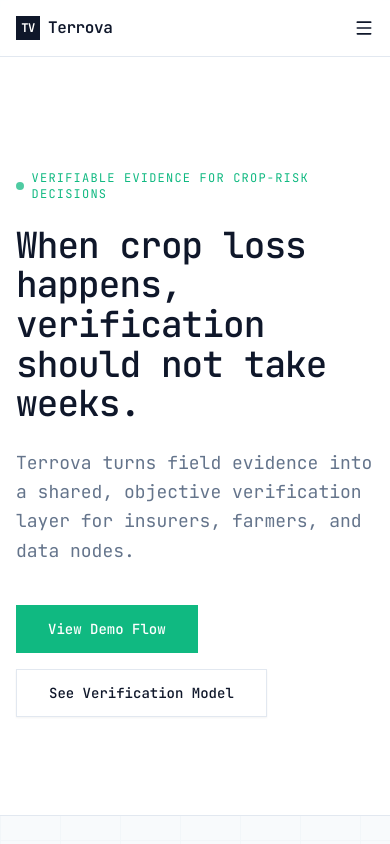
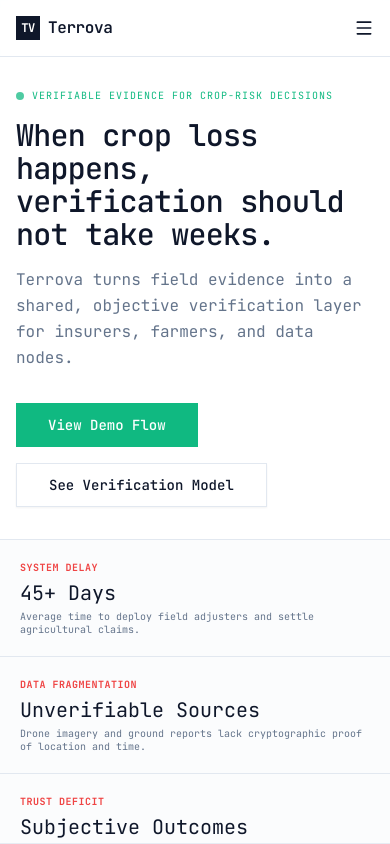
Before and after one commit to agehcx/Terrova, a Next.js app: page / in a window 390 px wide. Built offline with nearby package versions, Linux system fonts and the light colour scheme.

Commit message:
refactor: merge hero and stakes sections into a responsive full-height layout and add footer component

```diff
--- a/app/page.tsx
+++ b/app/page.tsx
@@ -144,39 +144,40 @@ export default function LandingPage() {
       </nav>
 
       <main className="relative z-10 pt-14">
-        {/* Hero */}
-        <section className="relative min-h-[90vh] flex flex-col justify-center pt-24 pb-20 md:pt-32 md:pb-32 border-b border-border bg-background snap-start snap-always scroll-mt-14">
-          <div className="mx-auto max-w-6xl px-4">
+        {/* Hero & Stakes Band Combined */}
+        <section className="relative h-[calc(100vh-3.5rem)] flex flex-col border-b border-border bg-background snap-start snap-always scroll-mt-14">
+          <div className="flex-grow flex flex-col justify-center py-8">
+            <div className="mx-auto max-w-6xl px-4 w-full">
               <motion.div
                 initial={{ opacity: 0, x: -50 }}
                 animate={{ opacity: 1, x: 0 }}
                 transition={{ duration: 0.6, ease: "easeOut" }}
                 className="flex flex-col max-w-3xl"
               >
-              <div className="inline-flex items-center gap-2 mb-6">
+                <div className="inline-flex items-center gap-2 mb-4">
                   <span className="h-2 w-2 rounded-full bg-primary animate-pulse" />
-                <span className="text-xs text-primary tracking-widest uppercase">Verifiable evidence for crop-risk decisions</span>
+                  <span className="text-[10px] md:text-xs text-primary tracking-widest uppercase font-mono">Verifiable evidence for crop-risk decisions</span>
                 </div>
 
-              <h1 className="text-4xl md:text-5xl lg:text-6xl font-medium tracking-tight leading-[1.1] text-foreground">
+                <h1 className="text-3xl md:text-5xl lg:text-6xl font-medium tracking-tight leading-[1.1] text-foreground">
                   When crop loss happens, verification should not take weeks.
                 </h1>
 
-              <p className="mt-6 text-lg md:text-xl text-muted-foreground leading-relaxed max-w-2xl">
+                <p className="mt-4 text-base md:text-xl text-muted-foreground leading-relaxed max-w-2xl font-mono">
                   Terrova turns field evidence into a shared, objective verification layer for insurers, farmers, and data nodes.
                 </p>
 
-              <div className="mt-10 flex flex-wrap items-center gap-4">
+                <div className="mt-8 flex flex-wrap items-center gap-4">
                   <Link href="/dashboard">
                     <motion.div whileHover={{ scale: 1.05 }} whileTap={{ scale: 0.95 }}>
-                    <Button size="lg" className="bg-primary text-primary-foreground hover:bg-primary/90 rounded-none h-12 px-8 font-medium">
+                      <Button size="lg" className="bg-primary text-primary-foreground hover:bg-primary/90 rounded-none h-11 px-8 font-medium">
                         View Demo Flow
                       </Button>
                     </motion.div>
                   </Link>
                   <a href="#evidence">
                     <motion.div whileHover={{ scale: 1.05 }} whileTap={{ scale: 0.95 }}>
-                    <Button size="lg" variant="outline" className="rounded-none h-12 px-8 font-medium border-border hover:bg-secondary text-foreground">
+                      <Button size="lg" variant="outline" className="rounded-none h-11 px-8 font-medium border-border hover:bg-secondary text-foreground">
                         See Verification Model
                       </Button>
                     </motion.div>
@@ -184,35 +185,35 @@ export default function LandingPage() {
                 </div>
               </motion.div>
             </div>
-        </section>
+          </div>
 
-        {/* Stakes Band */}
-        <motion.section
-          initial={{ opacity: 0 }}
-          whileInView={{ opacity: 1 }}
+          <motion.div
+            initial={{ opacity: 0, y: 20 }}
+            whileInView={{ opacity: 1, y: 0 }}
             viewport={{ once: true }}
-          className="border-b border-border bg-secondary/50 snap-start scroll-mt-14"
+            className="border-t border-border bg-secondary/30 w-full"
           >
             <div className="mx-auto max-w-6xl">
               <div className="grid grid-cols-1 md:grid-cols-3 divide-y md:divide-y-0 md:divide-x divide-border font-mono">
-              <motion.div {...fadeInUp} className="p-8">
-                <div className="text-sm text-destructive mb-2 uppercase tracking-wide">System Delay</div>
-                <div className="text-2xl text-foreground mb-1">45+ Days</div>
-                <div className="text-sm text-muted-foreground">Average time to deploy field adjusters and settle agricultural claims.</div>
-              </motion.div>
-              <motion.div {...fadeInUp} transition={{ delay: 0.1 }} className="p-8">
-                <div className="text-sm text-destructive mb-2 uppercase tracking-wide">Data Fragmentation</div>
-                <div className="text-2xl text-foreground mb-1">Unverifiable Sources</div>
-                <div className="text-sm text-muted-foreground">Drone imagery and ground reports lack cryptographic proof of location and time.</div>
-              </motion.div>
-              <motion.div {...fadeInUp} transition={{ delay: 0.2 }} className="p-8">
-                <div className="text-sm text-destructive mb-2 uppercase tracking-wide">Trust Deficit</div>
-                <div className="text-2xl text-foreground mb-1">Subjective Outcomes</div>
-                <div className="text-sm text-muted-foreground">Manual assessment leads to disputes, increasing overhead for insurers and friction for farmers.</div>
-              </motion.div>
+                <div className="p-5 md:p-8">
+                  <div className="text-[10px] text-destructive mb-1 uppercase tracking-wider font-bold">System Delay</div>
+                  <div className="text-xl md:text-2xl text-foreground mb-1">45+ Days</div>
+                  <div className="text-[10px] text-muted-foreground leading-tight">Average time to deploy field adjusters and settle agricultural claims.</div>
+                </div>
+                <div className="p-5 md:p-8">
+                  <div className="text-[10px] text-destructive mb-1 uppercase tracking-wider font-bold">Data Fragmentation</div>
+                  <div className="text-xl md:text-2xl text-foreground mb-1">Unverifiable Sources</div>
+                  <div className="text-[10px] text-muted-foreground leading-tight">Drone imagery and ground reports lack cryptographic proof of location and time.</div>
+                </div>
+                <div className="p-5 md:p-8">
+                  <div className="text-[10px] text-destructive mb-1 uppercase tracking-wider font-bold">Trust Deficit</div>
+                  <div className="text-xl md:text-2xl text-foreground mb-1">Subjective Outcomes</div>
+                  <div className="text-[10px] text-muted-foreground leading-tight">Manual assessment leads to disputes, increasing overhead for insurers.</div>
                 </div>
               </div>
-        </motion.section>
+            </div>
+          </motion.div>
+        </section>
 
         {/* The 4-Step Flow */}
         <section id="flow" className="py-24 min-h-[90vh] flex flex-col justify-center border-b border-border bg-background snap-start snap-always scroll-mt-14">
@@ -382,10 +383,8 @@ export default function LandingPage() {
               ))}
             </motion.div>
           </div>
-        </section>
-
-        {/* Dashboard Preview & Final CTA */}
-        <section className="py-24 min-h-[90vh] flex flex-col justify-center bg-surface relative overflow-hidden snap-start snap-always scroll-mt-14">
+        </section>        {/* Dashboard Preview & Final CTA & Footer */}
+        <section className="relative min-h-screen flex flex-col justify-between bg-surface overflow-hidden snap-start snap-always scroll-mt-14">
           {/* Animated Background Element */}
           <motion.div
             animate={{
@@ -397,12 +396,12 @@ export default function LandingPage() {
             className="absolute -top-1/2 -right-1/4 w-full h-full bg-primary/20 rounded-full blur-[120px] pointer-events-none"
           />
 
-          <div className="mx-auto max-w-4xl px-4 text-center relative z-10">
+          <div className="flex-grow flex flex-col justify-center py-24 px-4 text-center relative z-10">
             <motion.div
               initial={{ opacity: 0, scale: 0.8 }}
               whileInView={{ opacity: 1, scale: 1 }}
               viewport={{ once: true }}
-              className="inline-flex items-center gap-2 border border-border bg-background px-3 py-1 mb-8"
+              className="inline-flex items-center gap-2 border border-border bg-background px-3 py-1 mb-8 mx-auto"
             >
               <span className="h-1.5 w-1.5 rounded-full bg-primary" />
               <span className="text-xs text-foreground uppercase font-mono tracking-tighter">Devnet MVP Live</span>
@@ -422,11 +421,9 @@ export default function LandingPage() {
               </motion.div>
             </Link>
           </div>
-        </section>
-      </main>
 
           {/* Footer */}
-      <footer className="border-t border-border bg-background relative z-10">
+          <footer className="border-t border-border bg-background relative z-10 w-full">
             <div className="mx-auto max-w-6xl px-4 py-8">
               <div className="flex flex-col md:flex-row items-center justify-between gap-4 font-mono">
                 <div className="flex items-center gap-4">
@@ -447,6 +444,8 @@ export default function LandingPage() {
               </div>
             </div>
           </footer>
+        </section>
+      </main>
     </div>
   )
 }
```
Lines whose indentation alone changed are shown as unchanged.
